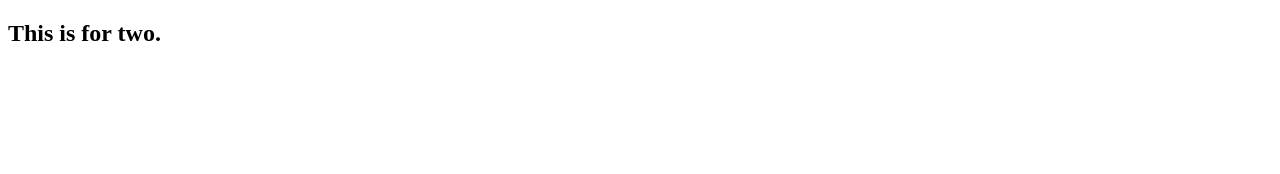
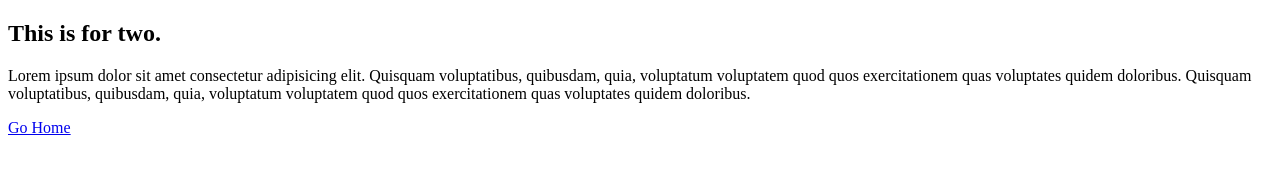
Before and after one commit to Horizon-dev4/commands, a plain HTML site: page two.html in a window 1280 px wide. Drawn offline with Linux system fonts and the light colour scheme.

```diff
--- a/two.html
+++ b/two.html
@@ -8,5 +8,15 @@
   </head>
   <body>
     <h2>This is for two.</h2>
+    <p>
+      Lorem ipsum dolor sit amet consectetur adipisicing elit. Quisquam
+      voluptatibus, quibusdam, quia, voluptatum voluptatem quod quos
+      exercitationem quas voluptates quidem doloribus. Quisquam voluptatibus,
+      quibusdam, quia, voluptatum voluptatem quod quos exercitationem quas
+      voluptates quidem doloribus.
+    </p>
+    <div class="go-home">
+      <a href="index.html">Go Home</a>
+    </div>
   </body>
 </html>
```
